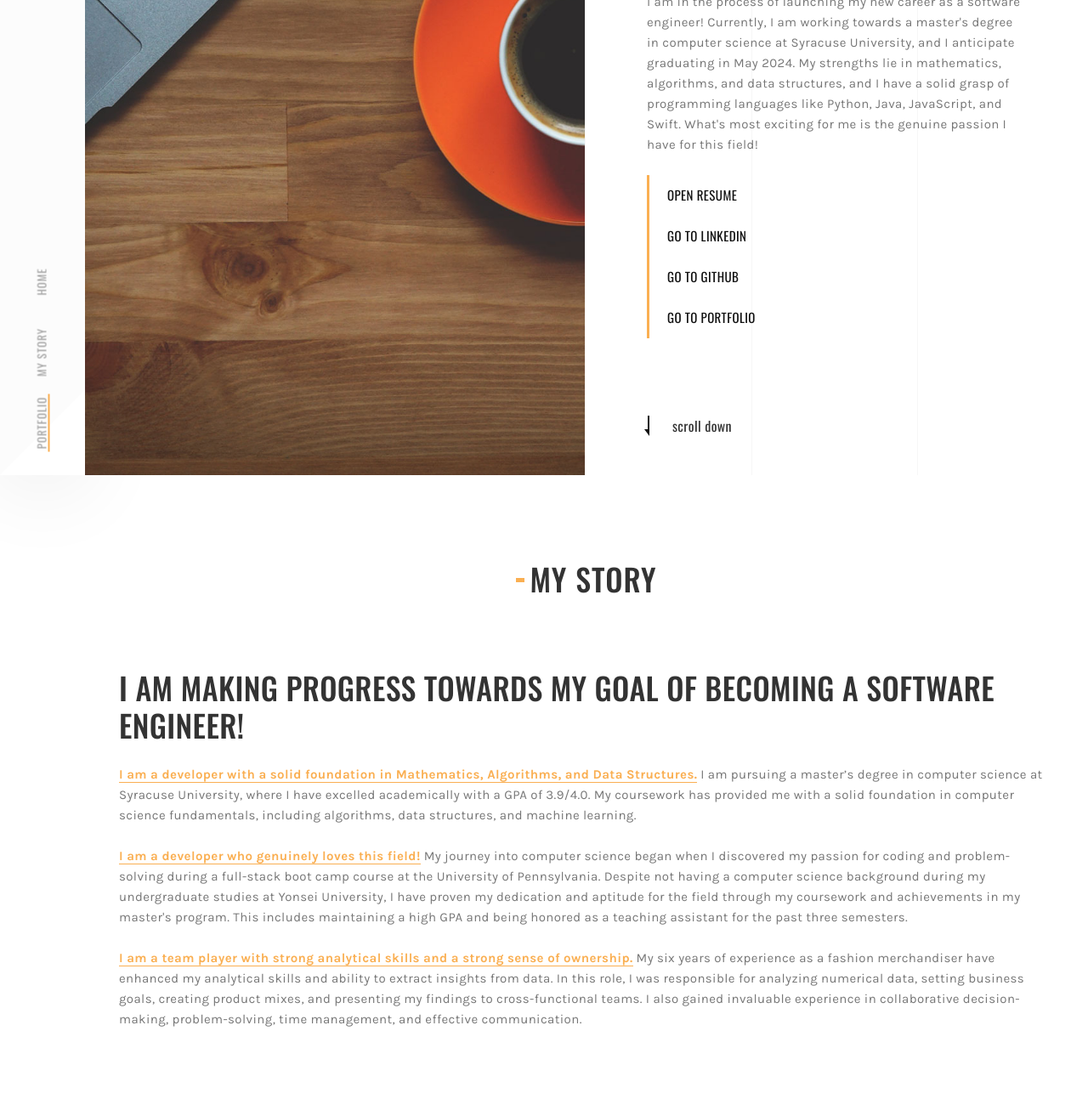
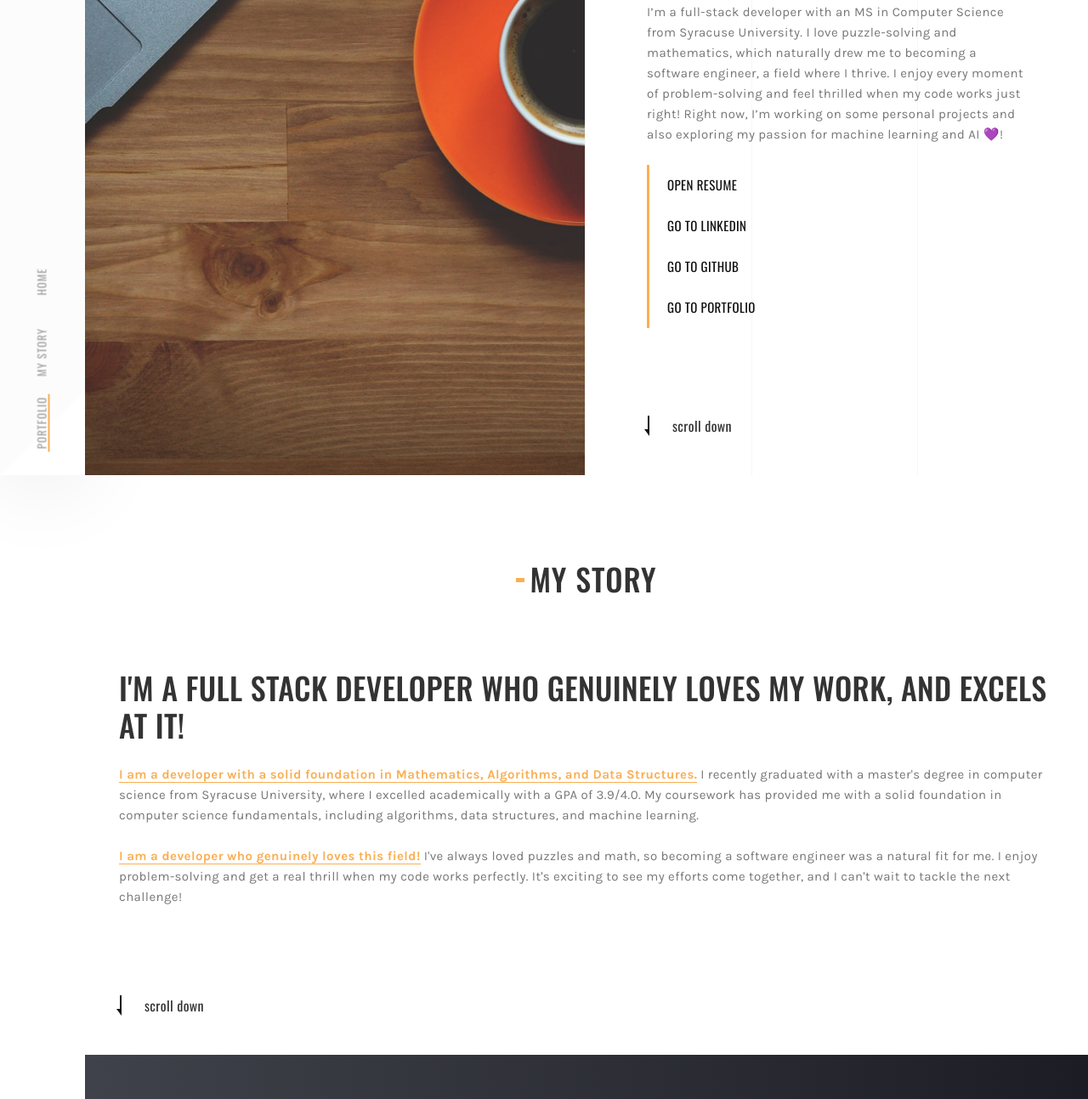
Before and after one commit to nnjh12/portfolio, a plain HTML site: page index.html in a window 1280 px wide. Shown: the part 241-1534 px from the top of the page at 85% size. Drawn offline with nearby package versions, Linux system fonts and the light colour scheme.

Commit message:
update summary

```diff
--- a/index.html
+++ b/index.html
@@ -126,11 +126,12 @@
                                     </div>
                                 </div>
                                 <h1 class="heading">Hello, I'm Gina Roh.</h1>
-                                <p class="grey-text"> I am in the process of launching my new career as a software engineer!
-                                    Currently, I am working towards a master's degree in computer science at Syracuse University,
-                                    and I anticipate graduating in May 2024. My strengths lie in mathematics, algorithms, and data structures,
-                                    and I have a solid grasp of programming languages like Python, Java, JavaScript, and Swift.
-                                    What's most exciting for me is the genuine passion I have for this field!
+                                <p class="grey-text"> I’m a full-stack developer with an MS in Computer Science from
+                                    Syracuse University. I love puzzle-solving and mathematics, which naturally drew me
+                                    to becoming a software engineer, a field where I thrive. I enjoy every moment of
+                                    problem-solving and feel thrilled when my code works just right! Right now, I’m
+                                    working on some personal projects and also exploring my passion for machine learning
+                                    and AI 💜!
                                 </p>
                                 <a href="assets/Resume_Jin Hwa Roh.pdf" class="button link-button w-inline-block"
                                     target="_blank">
@@ -190,27 +191,37 @@
                                     <div class="col-md-12">
                                         <div class="profile-detail position-relative width-100">
                                             <div class="content-wrapper" style="padding-bottom: 150px;">
-                                                <h2>I am making progress towards my goal of becoming a software engineer!</h2>
-                                                <p> <b class="text-link">I am a developer with a solid foundation in Mathematics, Algorithms, and Data Structures.</b>
-                                                        I am pursuing a master’s degree in computer science at Syracuse University,
-                                                        where I have excelled academically with a GPA of 3.9/4.0.
-                                                        My coursework has provided me with a solid foundation in computer science fundamentals,
-                                                        including algorithms, data structures, and machine learning. </p>
+                                                <h2>I'm a full stack developer who genuinely loves my work, and excels at it!</h2>
+                                                <p> <b class="text-link">I am a developer with a solid foundation in
+                                                        Mathematics, Algorithms, and Data Structures.</b>
+                                                    I recently graduated with a master's degree in computer science from
+                                                    Syracuse University, where I excelled academically with a GPA of
+                                                    3.9/4.0.
+                                                    My coursework has provided me with a solid foundation in computer
+                                                    science fundamentals,
+                                                    including algorithms, data structures, and machine learning. </p>
 
-                                                <p> <b class="text-link">I am a developer who genuinely loves this field!</b>
-                                                    My journey into computer science began when I discovered my passion for coding and problem-solving
-                                                    during a full-stack boot camp course at the University of Pennsylvania.
-                                                    Despite not having a computer science background during my undergraduate studies at Yonsei University,
-                                                    I have proven my dedication and aptitude for the field through my coursework and achievements in my master's program.
-                                                    This includes maintaining a high GPA and being honored as a teaching assistant for the past three semesters.
+                                                <p> <b class="text-link">I am a developer who genuinely loves this
+                                                        field!</b>
+                                                    I've always loved puzzles and math, so becoming a software engineer
+                                                    was a natural fit for me. I enjoy problem-solving and get a real
+                                                    thrill when my code works perfectly. It's exciting to see my efforts
+                                                    come together, and I can't wait to tackle the next challenge!
                                                 </p>
 
-                                                <p> <b class="text-link">I am a team player with strong analytical skills and a strong sense of ownership.</b>
-                                                    My six years of experience as a fashion merchandiser have enhanced my analytical skills and ability to extract insights from data.
-                                                    In this role, I was responsible for analyzing numerical data, setting business goals, creating product mixes,
+                                                <!--
+                                                <p> <b class="text-link">I am a team player with strong analytical
+                                                        skills and a strong sense of ownership.</b>
+                                                    My six years of experience as a fashion merchandiser have enhanced
+                                                    my analytical skills and ability to extract insights from data.
+                                                    In this role, I was responsible for analyzing numerical data,
+                                                    setting business goals, creating product mixes,
                                                     and presenting my findings to cross-functional teams.
-                                                    I also gained invaluable experience in collaborative decision-making, problem-solving, time management, and effective communication.
+                                                    I also gained invaluable experience in collaborative
+                                                    decision-making, problem-solving, time management, and effective
+                                                    communication.
                                                 </p>
+                                                -->
                                                 <!-- <img src="assets/images/signature.png" width="200" alt=""> -->
 
                                             </div>
```
Also changed, not shown: 3 other files.
